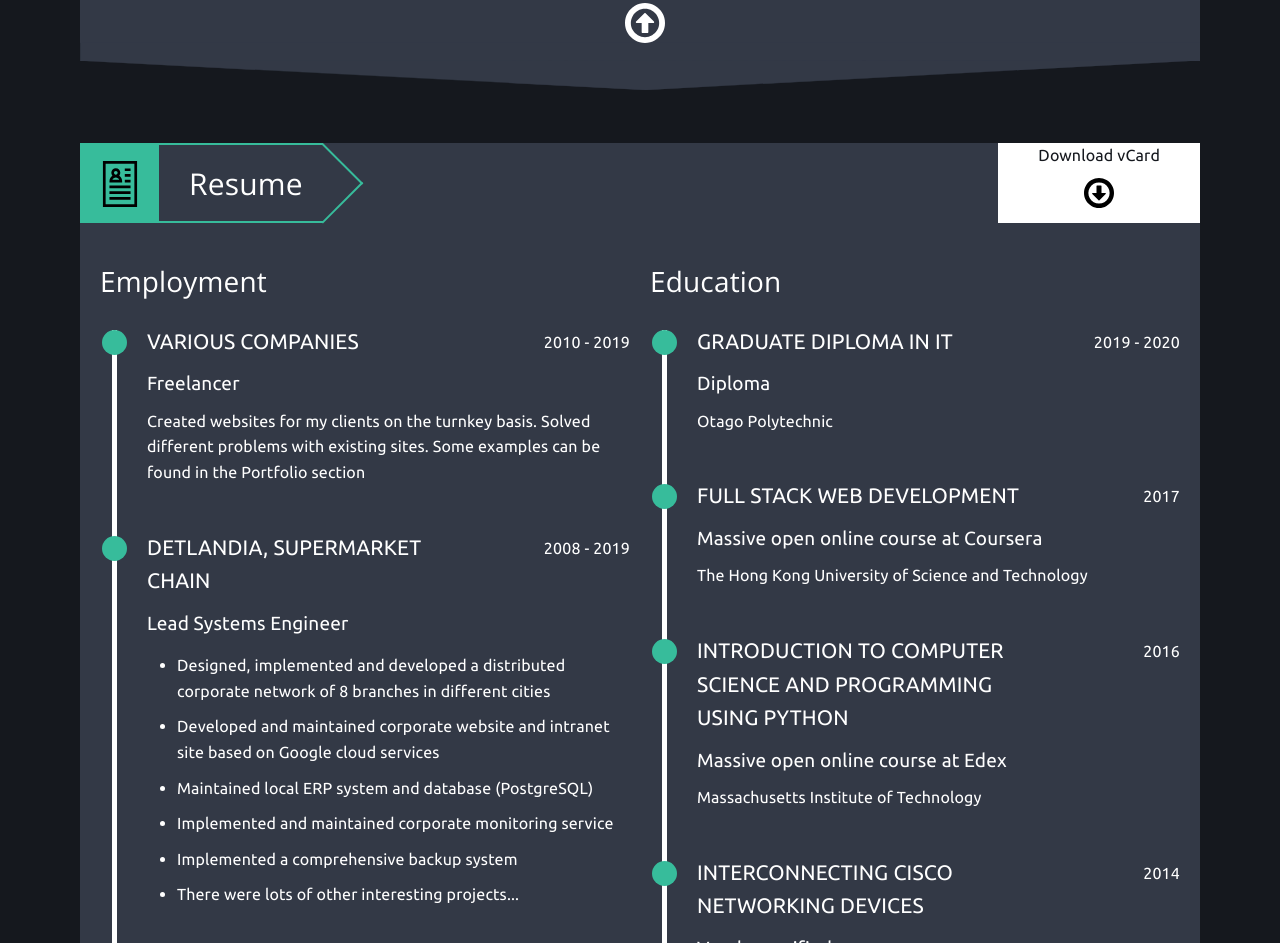
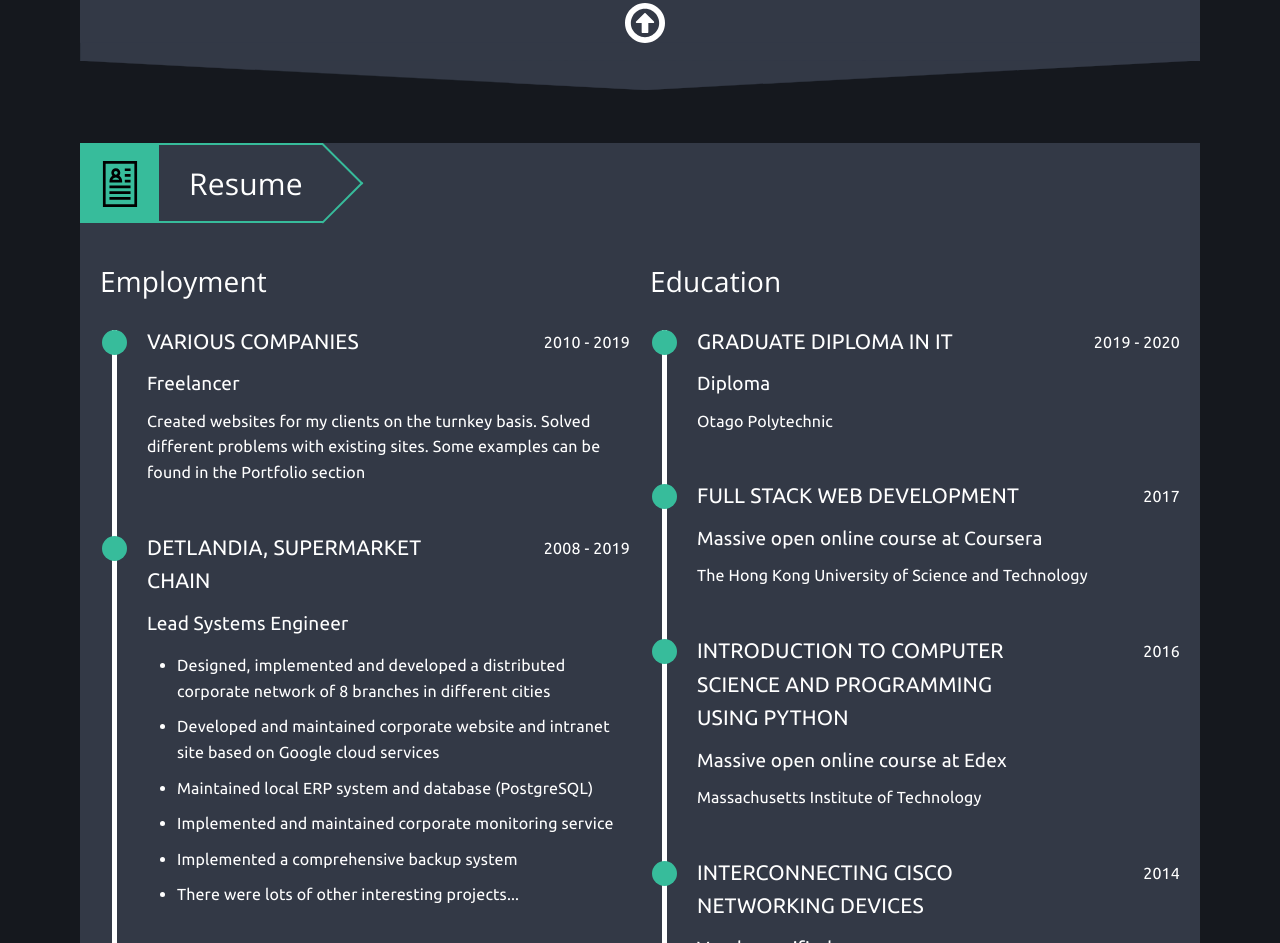
Before and after one commit to razamanaza/agordeev.com, a plain HTML site: page index.html in a window 1280 px wide. Shown: the part 1096-2039 px from the top of the page. Drawn offline with nearby package versions, Linux system fonts and the light colour scheme.

Commit message:
Remove vCard download link from resume section
Removed the vCard download link from the resume section.

```diff
--- a/index.html
+++ b/index.html
@@ -75,9 +75,6 @@
     <div class="row">
       <div class="column">
         <h2 class="section-header">Resume</h2>
-      </div>
-      <div class="column resume-vcard">
-        <a href="agordeev.vcf">Download vCard</a>
       </div>
     </div>
     <div class="row">
```
